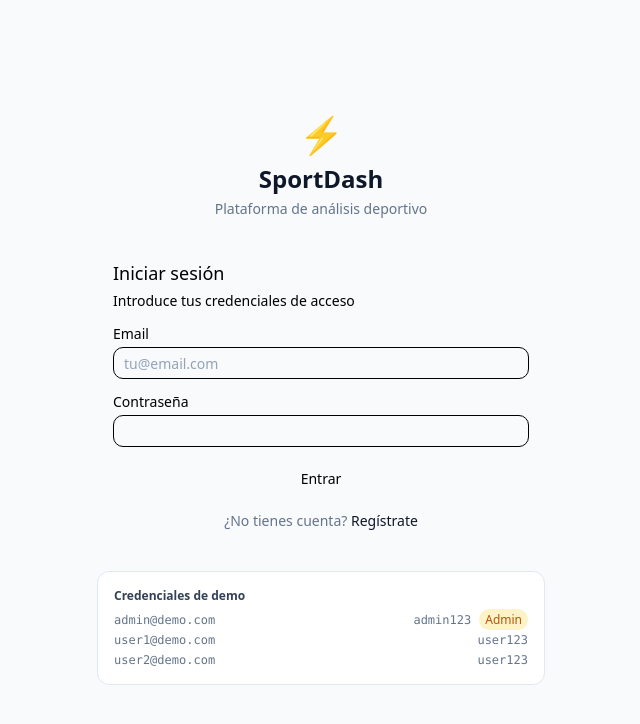
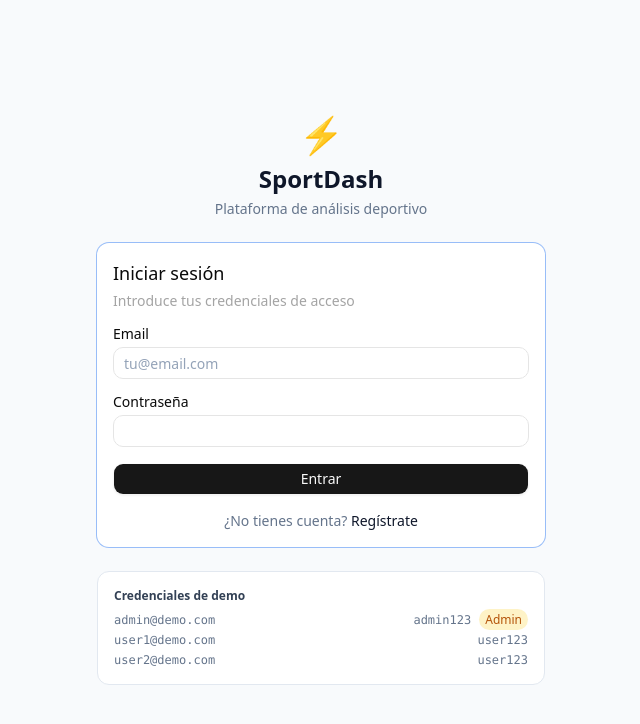
Before and after one commit to Misterpio0044/web-deportiva, a React (Vite) app in the folder frontend/: page /login in a window 1280 px wide. Shown: the top 724 px of the page, without its empty margins (319-959 px from the left). Built offline with nearby package versions, Linux system fonts and the light colour scheme.

Commit message:
fix(repo): Ajustes de graficas y estilo botones

```diff
--- a/frontend/src/components/ui/button.tsx
+++ b/frontend/src/components/ui/button.tsx
@@ -6,11 +6,11 @@ import { Slot } from 'radix-ui';
 import { cn } from '@/lib/utils';
 
 const buttonVariants = cva(
-  "group/button inline-flex shrink-0 items-center justify-center rounded-lg border border-transparent bg-clip-padding text-sm font-medium whitespace-nowrap transition-all outline-none select-none focus-visible:border-ring focus-visible:ring-3 focus-visible:ring-ring/50 active:not-aria-[haspopup]:translate-y-px disabled:pointer-events-none disabled:opacity-50 aria-invalid:border-destructive aria-invalid:ring-3 aria-invalid:ring-destructive/20 dark:aria-invalid:border-destructive/50 dark:aria-invalid:ring-destructive/40 [&_svg]:pointer-events-none [&_svg]:shrink-0 [&_svg:not([class*='size-'])]:size-4",
+  "group/button inline-flex shrink-0 cursor-pointer items-center justify-center rounded-lg border border-transparent bg-clip-padding text-sm font-medium whitespace-nowrap shadow-sm transition-all outline-none select-none hover:shadow-md focus-visible:border-ring focus-visible:ring-3 focus-visible:ring-ring/50 active:not-aria-[haspopup]:translate-y-px active:shadow-none disabled:pointer-events-none disabled:opacity-50 aria-invalid:border-destructive aria-invalid:ring-3 aria-invalid:ring-destructive/20 dark:aria-invalid:border-destructive/50 dark:aria-invalid:ring-destructive/40 [&_svg]:pointer-events-none [&_svg]:shrink-0 [&_svg:not([class*='size-'])]:size-4",
   {
     variants: {
       variant: {
-        default: 'bg-primary text-primary-foreground [a]:hover:bg-primary/80',
+        default: 'bg-primary text-primary-foreground hover:bg-primary/90 [a]:hover:bg-primary/80',
         outline:
           'border-border bg-background hover:bg-muted hover:text-foreground aria-expanded:bg-muted aria-expanded:text-foreground dark:border-input dark:bg-input/30 dark:hover:bg-input/50',
         secondary:
--- a/frontend/src/index.css
+++ b/frontend/src/index.css
@@ -78,7 +78,8 @@
     --sidebar-ring: oklch(0.556 0 0);
   }
   * {
-    @apply border-border outline-ring/50;
+    @apply border-border;
+    outline-color: color-mix(in oklch, var(--ring) 50%, transparent);
   }
   body {
     @apply bg-background text-foreground;
--- a/frontend/src/ui/molecules/MonthlyDistanceChart.tsx
+++ b/frontend/src/ui/molecules/MonthlyDistanceChart.tsx
@@ -33,11 +33,24 @@ function formatMonth(yyyyMm: string): string {
   return MONTH_LABELS[mm] ?? yyyyMm;
 }
 
+function buildFullYear(data: MonthlyDistance[]): { label: string; km: number }[] {
+  // Anchor to the last month in the data, or current month if no data
+  const anchor =
+    data.length > 0
+      ? new Date(data[data.length - 1].month + '-01')
+      : new Date();
+
+  const map = new Map(data.map((d) => [d.month, d.totalDistanceKm]));
+
+  return Array.from({ length: 12 }, (_, i) => {
+    const d = new Date(anchor.getFullYear(), anchor.getMonth() - 11 + i, 1);
+    const key = `${d.getFullYear()}-${String(d.getMonth() + 1).padStart(2, '0')}`;
+    return { label: formatMonth(key), km: map.get(key) ?? 0 };
+  });
+}
+
 export function MonthlyDistanceChart({ data }: Props) {
-  const chartData = data.map((d) => ({
-    label: formatMonth(d.month),
-    km: d.totalDistanceKm,
-  }));
+  const chartData = buildFullYear(data);
 
   return (
     <div className="rounded-xl border border-slate-200 bg-white p-5 shadow-sm">
@@ -53,7 +66,11 @@ export function MonthlyDistanceChart({ data }: Props) {
             </linearGradient>
           </defs>
           <CartesianGrid strokeDasharray="3 3" stroke="#f1f5f9" />
-          <XAxis dataKey="label" tick={{ fontSize: 11, fill: '#94a3b8' }} />
+          <XAxis
+            dataKey="label"
+            interval={0}
+            tick={{ fontSize: 11, fill: '#94a3b8' }}
+          />
           <YAxis
             tick={{ fontSize: 11, fill: '#94a3b8' }}
             tickFormatter={(v: number) => `${v} km`}
--- a/frontend/src/ui/organisms/DashboardGrid.tsx
+++ b/frontend/src/ui/organisms/DashboardGrid.tsx
@@ -2,7 +2,6 @@ import type { DashboardData } from '../../infrastructure/api/dashboardApi';
 import { WeeklyVolumeChart } from '../molecules/WeeklyVolumeChart';
 import { MonthlyDistanceChart } from '../molecules/MonthlyDistanceChart';
 import { HeartRateZonesChart } from '../molecules/HeartRateZonesChart';
-import { ActivityHeatmap } from '../molecules/ActivityHeatmap';
 import { RecentActivitiesTable } from '../molecules/RecentActivitiesTable';
 import { StatCard } from '../atoms/StatCard';
 import { formatTotalDistance, formatPace } from '../../lib/formatters';
@@ -42,7 +41,6 @@ export function DashboardGrid({ data }: Props) {
         <WeeklyVolumeChart data={data.weeklyVolume} />
         <MonthlyDistanceChart data={data.monthlyDistance} />
         <HeartRateZonesChart data={data.heartRateZones} />
-        <ActivityHeatmap data={data.activityHeatmap} />
       </div>
 
       {/* Recent activities */}
--- a/frontend/src/ui/organisms/Navbar.tsx
+++ b/frontend/src/ui/organisms/Navbar.tsx
@@ -6,7 +6,6 @@ import {
   DropdownMenuTrigger,
   DropdownMenuContent,
   DropdownMenuItem,
-  DropdownMenuLabel,
   DropdownMenuSeparator,
 } from '@/components/ui/dropdown-menu';
 
@@ -60,7 +59,9 @@ export function Navbar() {
                 <User size={14} />
               </div>
               <div className="hidden text-left sm:block">
-                <p className="text-sm font-medium text-slate-800">{user?.firstname}</p>
+                <p className="text-sm font-medium text-slate-800">
+                  {user?.firstname} {user?.lastname}
+                </p>
                 <p className="text-xs text-slate-400">
                   {user?.role === 'admin' ? (
                     <span className="rounded-full bg-amber-100 px-1.5 py-0.5 text-xs font-medium text-amber-700">
@@ -75,10 +76,6 @@ export function Navbar() {
             </button>
           </DropdownMenuTrigger>
           <DropdownMenuContent align="end" className="min-w-44">
-            <DropdownMenuLabel>
-              {user?.firstname} {user?.lastname}
-            </DropdownMenuLabel>
-            <DropdownMenuSeparator />
             <DropdownMenuItem onSelect={() => navigate('/settings')}>
               <Settings size={14} />
               Ajustes
--- a/frontend/tailwind.config.js
+++ b/frontend/tailwind.config.js
@@ -5,38 +5,38 @@ export default {
   theme: {
     extend: {
       colors: {
-        border: 'hsl(var(--border))',
-        input: 'hsl(var(--input))',
-        ring: 'hsl(var(--ring))',
-        background: 'hsl(var(--background))',
-        foreground: 'hsl(var(--foreground))',
+        border: 'var(--border)',
+        input: 'var(--input)',
+        ring: 'var(--ring)',
+        background: 'var(--background)',
+        foreground: 'var(--foreground)',
         primary: {
-          DEFAULT: 'hsl(var(--primary))',
-          foreground: 'hsl(var(--primary-foreground))',
+          DEFAULT: 'var(--primary)',
+          foreground: 'var(--primary-foreground)',
         },
         secondary: {
-          DEFAULT: 'hsl(var(--secondary))',
-          foreground: 'hsl(var(--secondary-foreground))',
+          DEFAULT: 'var(--secondary)',
+          foreground: 'var(--secondary-foreground)',
         },
         destructive: {
-          DEFAULT: 'hsl(var(--destructive))',
-          foreground: 'hsl(var(--destructive-foreground))',
+          DEFAULT: 'var(--destructive)',
+          foreground: 'var(--destructive-foreground)',
         },
         muted: {
-          DEFAULT: 'hsl(var(--muted))',
-          foreground: 'hsl(var(--muted-foreground))',
+          DEFAULT: 'var(--muted)',
+          foreground: 'var(--muted-foreground)',
         },
         accent: {
-          DEFAULT: 'hsl(var(--accent))',
-          foreground: 'hsl(var(--accent-foreground))',
+          DEFAULT: 'var(--accent)',
+          foreground: 'var(--accent-foreground)',
         },
         popover: {
-          DEFAULT: 'hsl(var(--popover))',
-          foreground: 'hsl(var(--popover-foreground))',
+          DEFAULT: 'var(--popover)',
+          foreground: 'var(--popover-foreground)',
         },
         card: {
-          DEFAULT: 'hsl(var(--card))',
-          foreground: 'hsl(var(--card-foreground))',
+          DEFAULT: 'var(--card)',
+          foreground: 'var(--card-foreground)',
         },
       },
       borderRadius: {
```
Also changed, not shown: 1 other file (tests, documents, lock files or other folders).
